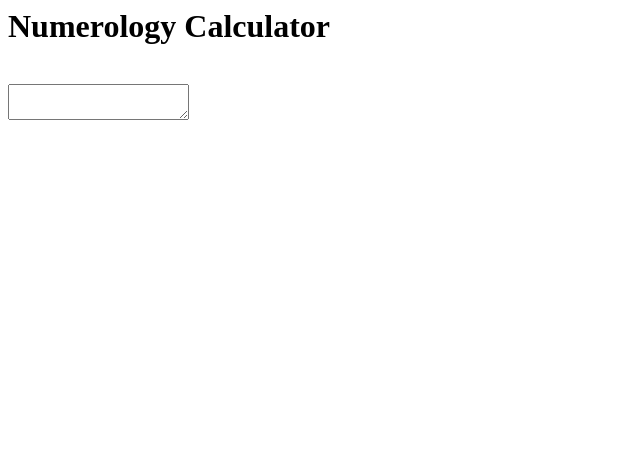
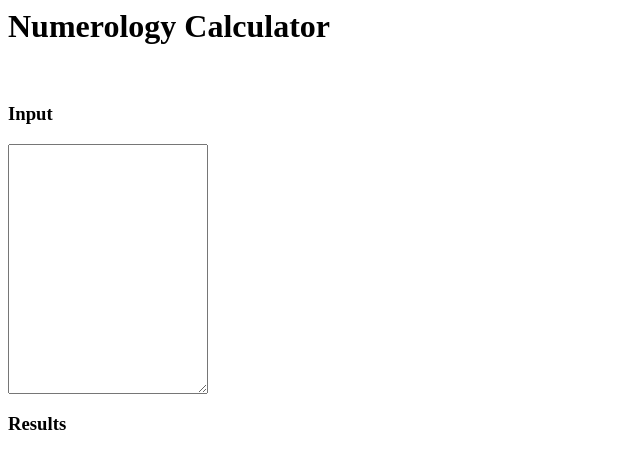
Before and after one commit to cnv2/cnv2.github.io, a plain HTML site: page index.html in a window 1280 px wide. Shown: the whole page, without its empty margins (0-640 px from the left). Drawn offline with Linux system fonts and the light colour scheme.

Commit message:
Update index.html
disabled caching, updated some styling and added headers

```diff
--- a/index.html
+++ b/index.html
@@ -1,11 +1,16 @@
 <html>
   <head>
     <title>Chaldean Numerology Calculator</title>
+    <meta http-equiv="Cache-Control" content="no-cache, no-store, must-revalidate"/>
+    <meta http-equiv="Pragma" content="no-cache"/>
+    <meta http-equiv="Expires" content="0"/>
   </head>
   <body>
     <h1>Numerology Calculator</h1><br>
-    <textarea id="numero-in"></textarea>
+    <h3>Input</h3>
+    <textarea id="numero-in" style="width: 200px;height: 250px;"></textarea>
     <br>
+    <h3>Results</h3>
     <span id="numero-out"></span>
   </body>
   <script>
```
